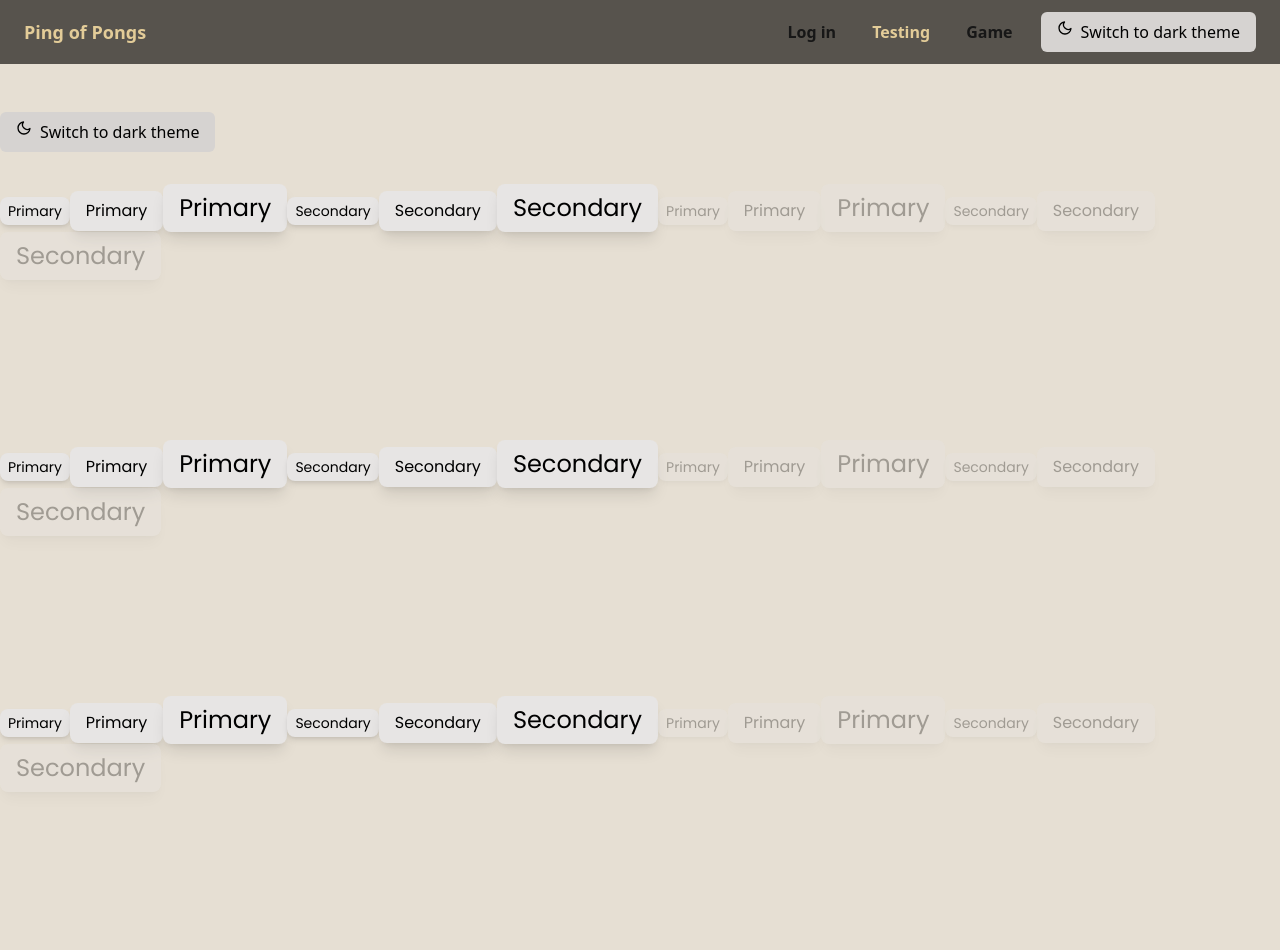
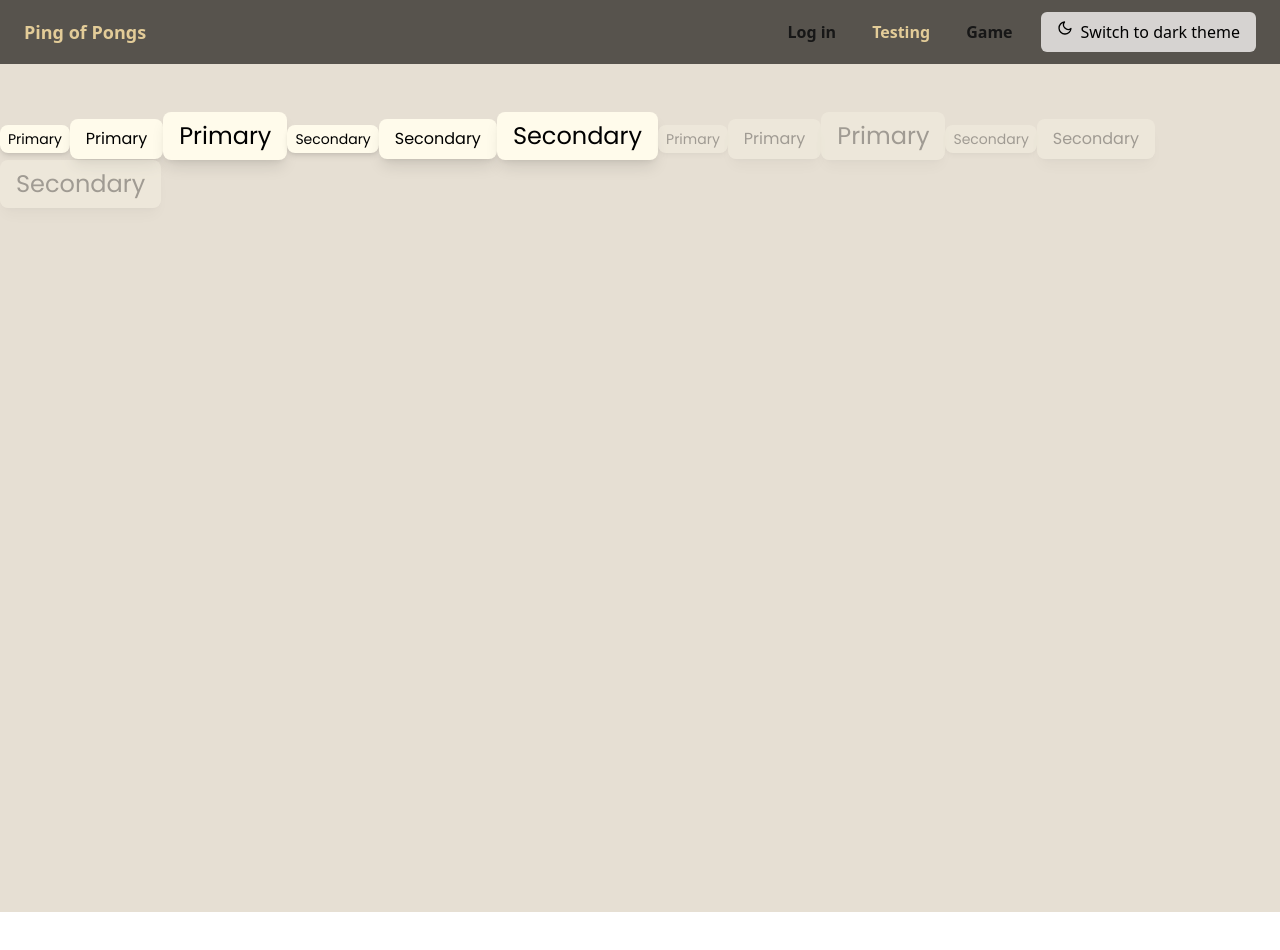
Before and after one commit to JiggyStardust/transcendence, a React (Vite) app in the folder frontend/: page /testing in a window 1280 px wide. Shown: the top 950 px of the page. After the commit the page ends 912 px from the top, so only its background shows below. Built offline with nearby package versions, Linux system fonts and the light colour scheme; a web font is replaced by a local one.

Commit message:
Cleaned up testing page

```diff
--- a/frontend/src/components/Button.tsx
+++ b/frontend/src/components/Button.tsx
@@ -4,8 +4,8 @@ import { useNavigate } from "react-router-dom";
 const buttonStyles = cva("font-[Poppins] font-medium", {
   variants: {
     variant: {
-      primary: "hover:bg-vintage-yellow dark:bg-neutral-600 bg-stone-200 dark:hover:bg-neutral-800 border-black dark:border-black",
-      secondary: "hover:bg-vintage-yellow dark:bg-neutral-600 bg-stone-200 dark:hover:bg-neutral-800 border-black dark:border-black"
+      primary: "hover:bg-vintage-yellow dark:bg-neutral-600 bg-amber-50 dark:hover:bg-neutral-800 border-black dark:border-black",
+      secondary: "hover:bg-vintage-yellow dark:bg-neutral-600 bg-amber-50 dark:hover:bg-neutral-800 border-black dark:border-black"
     },
     size: {
       sm: "text-sm py-1 px-2 rounded-lg shadow-md shadow-black-80",
--- a/frontend/src/pages/Testing.tsx
+++ b/frontend/src/pages/Testing.tsx
@@ -3,8 +3,6 @@ import { Button } from "../components/Button.tsx";
 
 export default function Testing() {
   return (
-		<>
-	  <ThemeToggle />
 		<div className="w-screen min-h-screen flex flex-col content-around gap-40 mt-8">
 			<div>
 				<Button variant="primary" size="sm">Primary</Button>
@@ -21,37 +19,6 @@ export default function Testing() {
 				<Button variant="secondary" size="md" disabled={true}>Secondary</Button>
 				<Button variant="secondary" size="lg" disabled={true}>Secondary</Button>
 			</div>
-			<div>
-				<Button variant="primary" size="sm">Primary</Button>
-				<Button variant="primary" size="md">Primary</Button>
-				<Button variant="primary" size="lg">Primary</Button>
-				<Button variant="secondary" size="sm">Secondary</Button>
-				<Button variant="secondary" size="md">Secondary</Button>
-				<Button variant="secondary" size="lg">Secondary</Button>
-
-				<Button variant="primary" size="sm" disabled={true} >Primary</Button>
-				<Button variant="primary" size="md" disabled={true}>Primary</Button>
-				<Button variant="primary" size="lg" disabled={true}>Primary</Button>
-				<Button variant="secondary" size="sm" disabled={true}>Secondary</Button>
-				<Button variant="secondary" size="md" disabled={true}>Secondary</Button>
-				<Button variant="secondary" size="lg" disabled={true}>Secondary</Button>
-			</div>
-			<div>
-				<Button variant="primary" size="sm">Primary</Button>
-				<Button variant="primary" size="md">Primary</Button>
-				<Button variant="primary" size="lg">Primary</Button>
-				<Button variant="secondary" size="sm">Secondary</Button>
-				<Button variant="secondary" size="md">Secondary</Button>
-				<Button variant="secondary" size="lg">Secondary</Button>
-
-				<Button variant="primary" size="sm" disabled={true} >Primary</Button>
-				<Button variant="primary" size="md" disabled={true}>Primary</Button>
-				<Button variant="primary" size="lg" disabled={true}>Primary</Button>
-				<Button variant="secondary" size="sm" disabled={true}>Secondary</Button>
-				<Button variant="secondary" size="md" disabled={true}>Secondary</Button>
-				<Button variant="secondary" size="lg" disabled={true}>Secondary</Button>
-			</div>
 		</div>
-		</>
   );
 }
```
